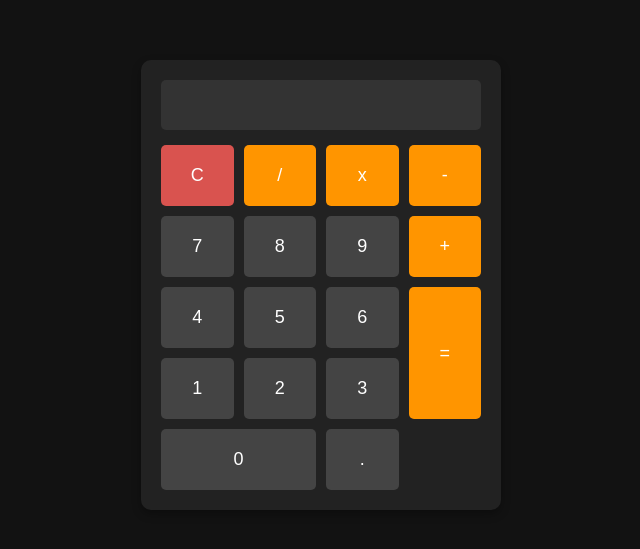
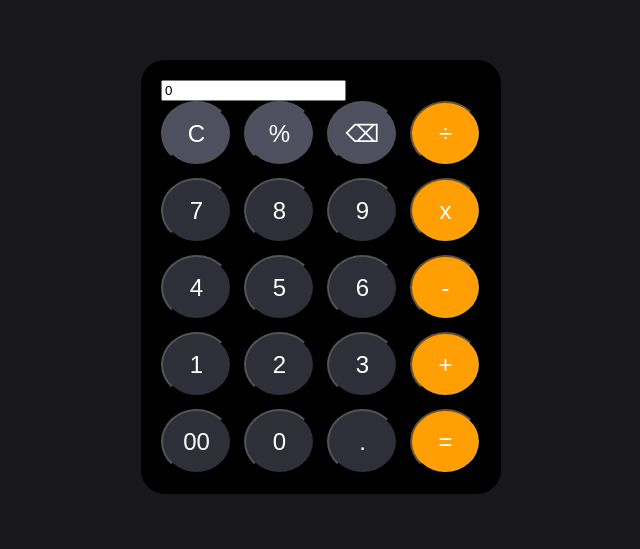
Before and after one commit to Myuyami/Calculator, a plain HTML site: page index.html in a window 1280 px wide. Shown: the part 123-672 px from the top of the page, without its empty margins (319-959 px from the left). Drawn offline with Linux system fonts and the light colour scheme.

Commit message:
Upgrade calculator layout

```diff
--- a/index.html
+++ b/index.html
@@ -1,47 +1,115 @@
 <!DOCTYPE html>
 <html lang="en">
 <head>
-    <meta charset="UTF-8">
-    <meta name="viewport" content="width=device-width, initial-scale=1.0">
-    <title>Tablet Calculator</title>
-    <style>
-        body { display: flex; justify-content: center; align-items: center; height: 100vh; background: #121212; font-family: sans-serif; }
-        .calc { background: #222; padding: 20px; border-radius: 10px; box-shadow: 0 4px 10px rgba(0,0,0,0.3); }
-        input { width: 100%; height: 50px; background: #333; border: none; color: #fff; font-size: 24px; text-align: right; padding: 5px; box-sizing: border-box; border-radius: 5px; margin-bottom: 15px; }
-        .buttons { display: grid; grid-template-columns: repeat(4, 1fr); gap: 10px; }
-        button { padding: 20px; font-size: 18px; border: none; border-radius: 5px; cursor: pointer; background: #444; color: #fff; }
-        button.operator { background: #ff9500; }
-        button.clear { background: #d9534f; }
-    </style>
+  <meta charset="utf-8">
+  <meta name="viewport" content="width=device-width, initial-scale=1.0">
+  <title>Perfect Web Calculator</title>
 </head>
 <body>
-    <div class="calc">
-        <input type="text" id="screen" readonly>
-        <div class="buttons">
-            <button class="clear" onclick="clearScreen()">C</button>
-            <button onclick="press('/')" class="operator">/</button>
-            <button onclick="press('x')" class="operator">x</button>
-            <button onclick="press('-')" class="operator">-</button>
-            <button onclick="press('7')">7</button>
-            <button onclick="press('8')">8</button>
-            <button onclick="press('9')">9</button>
-            <button onclick="press('+')" class="operator">+</button>
-            <button onclick="press('4')">4</button>
-            <button onclick="press('5')">5</button>
-            <button onclick="press('6')">6</button>
-            <button onclick="calculate()" class="operator" style="grid-row: span 2; height: 100%;">=</button>
-            <button onclick="press('1')">1</button>
-            <button onclick="press('2')">2</button>
-            <button onclick="press('3')">3</button>
-            <button onclick="press('0')" style="grid-column: span 2;">0</button>
-            <button onclick="press('.')">.</button>
-        </div>
-    </div>
-    <script>
-        let scr = document.getElementById('screen');
-        function press(val) { scr.value += val; }
-        function clearScreen() { scr.value = ''; }
-        function calculate() { try { scr.value = eval(scr.value); } catch { scr.value = 'Error'; } }
-    </script>
+  <div  class="calculator">
+  <input type="text" id="display" readonly value="0">
+
+  <div class="button-grid">
+  <button class="btn clear" onclick="clearScreen()">C</button>
+  <button class="btn special" onclick="appendOperator('%')">%</button>
+  <button class="btn special" onclick="deleteLast()">⌫</button>
+  <button class="btn operator" onclick="appendOperator('/')">÷</button>
+
+
+  <button class="btn number" onclick="appendNumber('7')">7</button>
+  <button class="btn number" onclick="appendNumber('8')">8</button>
+  <button class="btn number" onclick="appendNumber('9')">9</button>
+  <button class="btn operator" onclick="appendOperator('*')">x</button>
+
+
+  <button class="btn number" onclick="appendNumber('4')">4</button>
+  <button class="btn number" onclick="appendNumber('5')">5</button>
+  <button class="btn number" onclick="appendNumber('6')">6</button>
+  <button class="btn operator" onclick="appendOperator('-')">-</button>
+
+
+  <button class="btn number" onclick="appendNumber('1')">1</button>
+  <button class="btn number" onclick="appendNumber('2')">2</button>
+  <button class="btn number" onclick="appendNumber('3')">3</button>
+  <button class="btn operator" onclick="appendOperator('+')">+</button>
+
+
+  <button class="btn number" onclick="appendNumber('00')">00</button>
+  <button class="btn number" onclick="appendNumber('0')">0</button>
+  <button class="btn number" onclick="appendNumber('.')">.</button>
+  <button class="btn equal" onclick="calculate()">=</button>
+  </div>
+
+  </div>
+
+ <style>
+  body {
+  	display: flex;
+  	justify-content: center;
+  	align-items: center;
+  	height: 100vh;
+  	margin: 0;
+  	background-color: #17171c;
+  }
+  .calculator {
+  	width: 320px;
+  	background-color: #000000;
+  	padding: 20px;
+  	border-radius: 24px;
+  }
+  .number {
+  	background-color: #2e2f38;
+  	color: #ffffff;
+  }
+  .clear, .special {
+  background-color: #4e505f;
+  color: #ffffff;
+  }
+  .operator, .equal {
+  background-color: #ff9f04;
+  color: #ffffff;
+  }
+ .btn {
+ 	height: 65px;
+ 	border-radius: 50%;
+ 	font-size: 24px;
+  }
+ .button-grid {
+ 	display: grid;
+ 	grid-template-columns: repeat(4, 1fr);
+ 	gap: 12px;
+  }
+
+
+ </style>
+
+ <script>
+
+  let display = document.getElementById('display');
+
+  function appendNumber (num) {
+   if (display.value === "0") {
+  	display.value = num;
+   } else {
+  	display.value += num;
+   }
+  }
+  function clearScreen() {
+ 	display.value = "0";
+  }
+  function appendOperator(op) {
+  	display.value += op;
+  }
+  function calculate() {
+  	try{
+  	  display.value = eval(display.value);
+  	} catch (error) {
+  	  display.value = "Error";
+  	}
+  }
+
+ </script>
+
+
 </body>
 </html>
```
